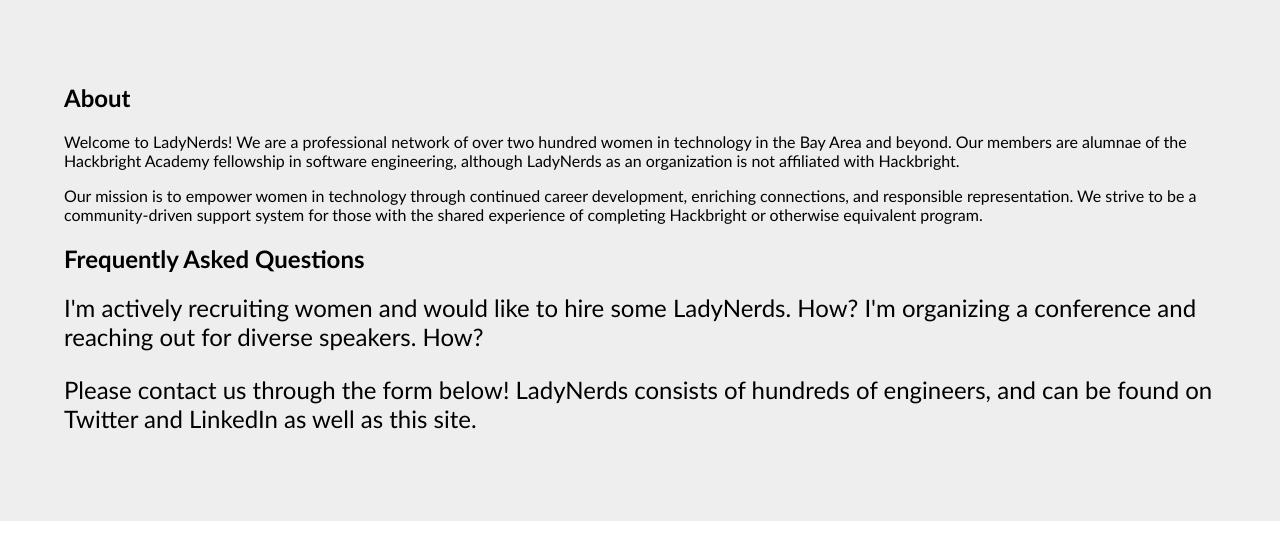
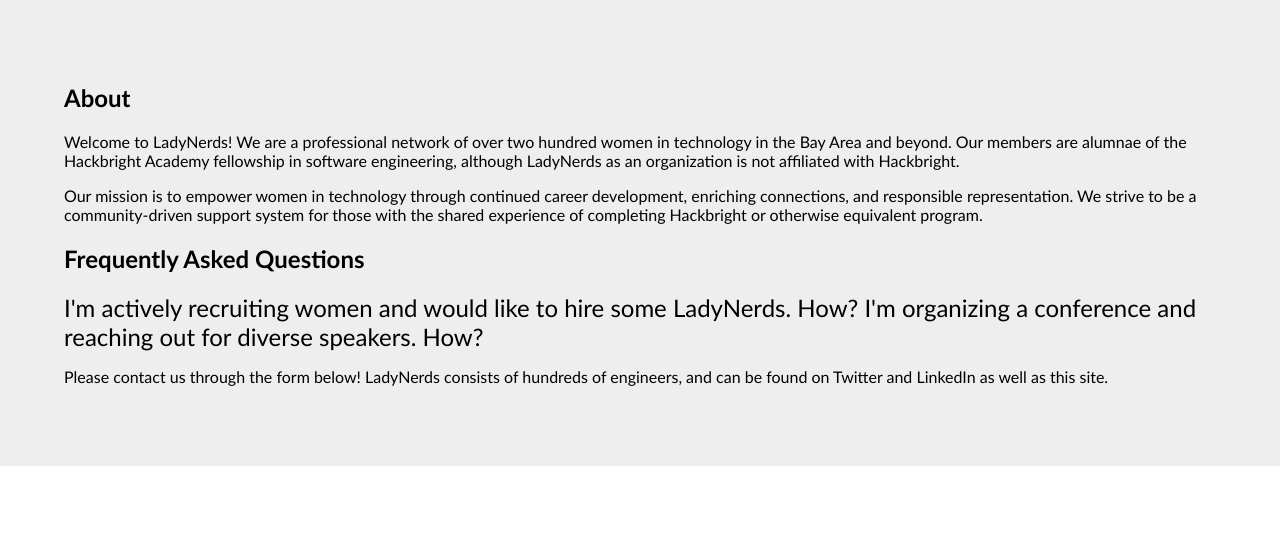
Before and after one commit to beckastar/ladynerds_site, a Django app: page /about/ in a window 1280 px wide. Shown: the part 177-737 px from the top of the page. Run offline with Django 3.2, Linux system fonts and the light colour scheme; parts of the project's set-up code (start-up, migrations or seed data) failed here and were passed over.

Commit message:
fixed missing span tag

```diff
--- a/ladynerds/templates/about.html
+++ b/ladynerds/templates/about.html
@@ -22,8 +22,10 @@
 
     <div id="faq">
         <h2>Frequently Asked Questions</h2>
-        <span class="question">I'm actively recruiting women and would like to hire some LadyNerds. How?
-        I'm organizing a conference and reaching out for diverse speakers. How?
+        <span class="question">
+            I'm actively recruiting women and would like to hire some LadyNerds. How?
+            I'm organizing a conference and reaching out for diverse speakers. How?
+        </span>
 
         <p>
             <!-- TODO: Answer question more thoroughly! -->
```
